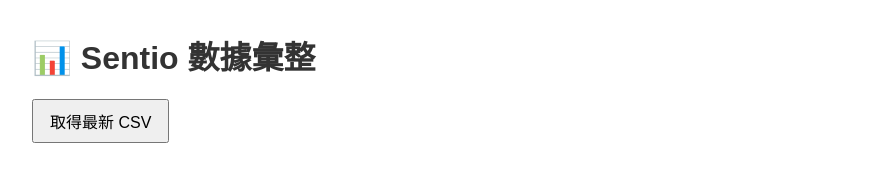
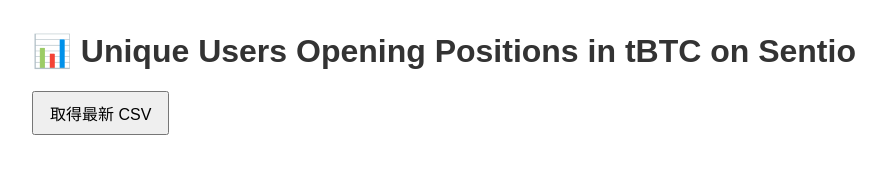
Before and after one commit to wwAmbre1574/tBTC_web, a plain HTML site: page index.html in a window 1280 px wide. Shown: the whole page, without its empty margins (0-886 px from the left). Drawn offline with Linux system fonts and the light colour scheme.

Commit message:
Final update and cleanup

```diff
--- a/index.html
+++ b/index.html
@@ -11,7 +11,7 @@
   </style>
 </head>
 <body>
-  <h1>📊 Sentio 數據彙整</h1>
+  <h1>📊 Unique Users Opening Positions in tBTC on Sentio</h1>
   <button onclick="downloadCSV()">取得最新 CSV</button>
   <p id="status"></p>
 
```
